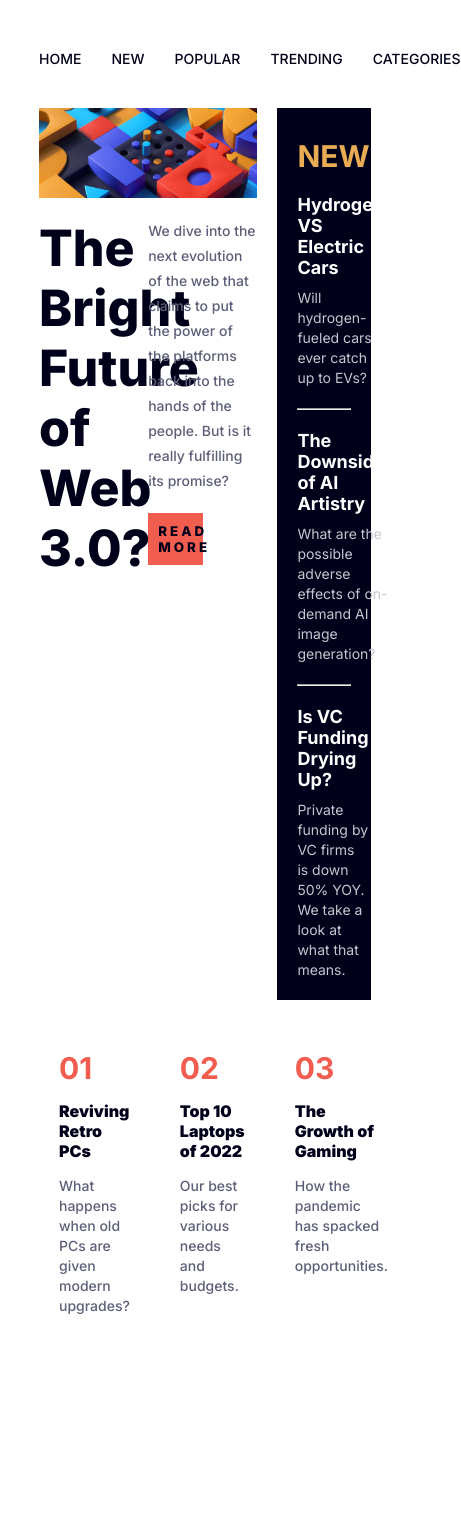
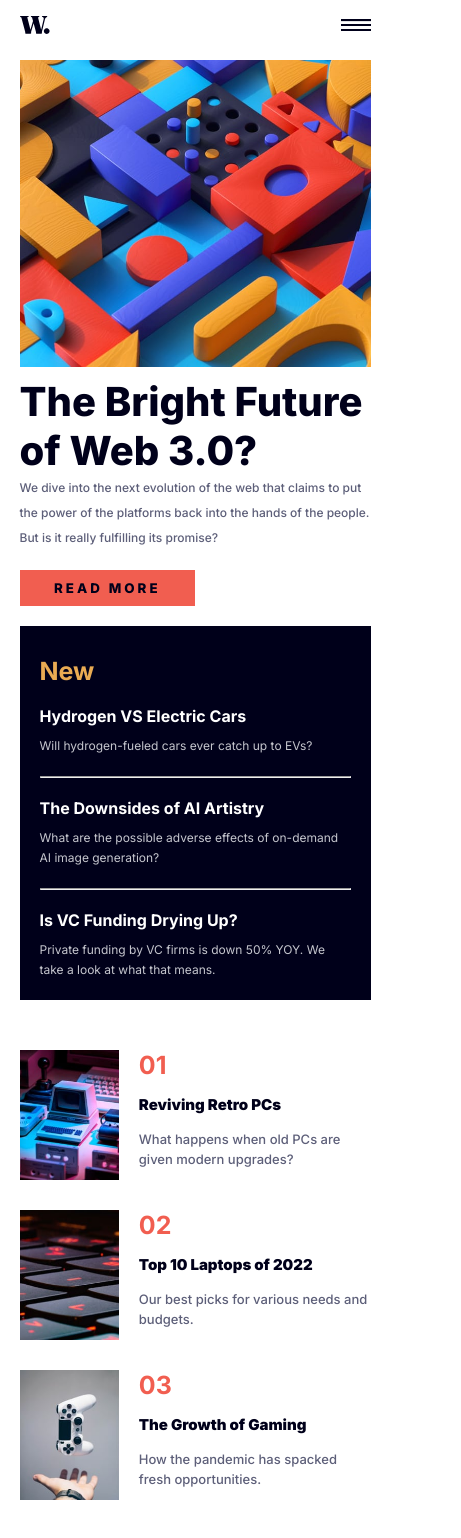
Before and after one commit to Eyu-Gen/News-Homepage, a plain HTML site: page index.html in a window 390 px wide. Shown: the whole page, 461 px wide, since content can reach past the window. Before the commit the page ends 1366 px from the top, so only its background shows below. Drawn offline with Linux system fonts and the light colour scheme.

Commit message:
Incomplete

```diff
--- a/index.html
+++ b/index.html
@@ -16,6 +16,7 @@
             <img src="images/logo.svg" alt="">
         </div>
 
+        <div class="navWrapper">
             <nav>
                 <div><a href="#" class="navItems">home</a></div>
                 <div><a href="#" class="navItems">new</a></div>
@@ -23,9 +24,28 @@
                 <div><a href="#" class="navItems">trending</a></div>
                 <div><a href="#" class="navItems">categories</a></div>
             </nav>
+
+            <div class="imageSection" id="menuBtn">
+                <img src="images/icon-menu.svg" alt="">
+            </div>
+        </div>
     </header>
 
     <main>
+        <div id="navSideBar">
+            <div class="imageSection" id="menuCloseBtn">
+                <img src="images/icon-menu-close.svg" alt="">
+            </div>
+
+            <nav>
+                <div><a href="#" class="navItems">home</a></div>
+                <div><a href="#" class="navItems">new</a></div>
+                <div><a href="#" class="navItems">popular</a></div>
+                <div><a href="#" class="navItems">trending</a></div>
+                <div><a href="#" class="navItems">categories</a></div>
+            </nav>
+        </div>
+
         <div class="container" id="upperContainer">
             <div class="subcontainer" id="leftSubcontainer">
                 <div class="content" id="imageBox">
--- a/style.css
+++ b/style.css
@@ -21,6 +21,7 @@ body{
     max-width: 1440px;
     min-height: 100vh;
     margin: 0 auto ;
+    position: relative;
 }
 
 .center{
@@ -33,7 +34,7 @@ body{
     img{
         width: 100%;
         height: 100%;
-        object-fit: contain;
+        object-fit: cover;
     }
 }
 
@@ -44,6 +45,23 @@ a{
     font-family: var(--primaryFont);
 }
 
+nav{
+    display: flex;
+    gap: 30px;
+
+    .navItems{
+        color: var(--naturalVeryDarkColor);
+        font-size: 14px;
+        font-weight: 500;
+        transition: color 0.2s linear;
+
+        &:hover{
+            color: var(--primarySoftRed);
+        }
+    }
+
+}
+
 header{
     margin-top: 50px;
     width: 80%;
@@ -52,19 +70,17 @@ header{
     justify-content: space-between;
     align-items: center;
 
-    nav{
+    .imageSection{
+        img{
+            object-fit: contain;
+        }
+    }
+
+    .navWrapper{
         display: flex;
-        gap: 30px;
 
-        .navItems{
-            color: var(--naturalVeryDarkColor);
-            font-size: 14px;
-            font-weight: 500;
-            transition: color 0.2s linear;
-
-            &:hover{
-                color: var(--primarySoftRed);
-            }
+        #menuBtn{
+            display: none;
         }
     }
 }
@@ -76,6 +92,32 @@ main{
 
     .container{
         display: flex;
+    }
+}
+
+#navSideBar {
+    position: absolute;
+    background-color: white;
+    width: 70%;
+    height: 100vh;
+    top: 0;
+    right: 0;
+    padding: 30px;
+    box-sizing: border-box;
+    display: none;
+
+    #menuCloseBtn {
+        position: absolute;
+        top: 30px;
+        right: 30px;
+        width: 30px;
+        height: 30px;
+    }
+
+    nav {
+        flex-direction: column;
+        width: fit-content;
+        margin-top: 100px;
     }
 }
 
@@ -158,8 +200,8 @@ main{
             font-size: 30px;
             margin-top: 10px;
             margin-bottom: 20px;
-            text-transform: uppercase;
             font-weight: 700;
+            text-transform: capitalize;
             color: var(--primarySoftOrange);
         }
 
@@ -228,3 +270,136 @@ main{
         }
     }
 }
+
+@media (max-width: 700px) {
+    header{
+        width: 90%;
+        margin-top: 10px;
+        margin-bottom: 20px;
+
+        .imageSection{
+            width: 30px;
+            height: 30px;
+        }
+
+        .navWrapper{
+            nav{
+                display: none;
+            }
+
+            #menuBtn{
+                display: block;
+                width: 30px;
+                height: 30px;
+            }
+        }
+    }
+
+    main{
+        width: 90%;
+        margin-bottom: 50px;
+
+        .container{
+            width: 100%;
+            flex-direction: column;
+        }
+    }
+
+    #upperContainer{
+        gap: 20px;
+        margin-bottom: 50px;
+
+        #leftSubcontainer{
+            width: 100%;
+
+            #imageBox{
+                margin-bottom: 10px;
+
+                .imageSection{
+                    #desktopImage{
+                        display: none;
+                    }
+
+                    #mobileImage{
+                        display: block;
+                    }
+                }
+            }
+
+            #introductionBox{
+                flex-direction: column;
+
+                #leftSubcontentBox{
+                    width: 100%;
+
+                    #introductionHeading{
+                        font-size: 40px;
+                    }
+                }
+
+                #rightSubcontentBox{
+                    width: 100%;
+
+                    #introductionPara{
+                        font-size: 12px;
+                    }
+                }
+            }
+        }
+
+        #rightSubcontainer{
+            width: 100%;
+
+            #articleHeading{
+                font-size: 25px;
+            }
+
+            .content{
+                .questionHeading{
+                    font-size: 16px;
+                }
+
+                .question{
+                    font-size: 12px;
+                }
+            }
+
+            hr{
+                margin-top: 20px;
+                margin-bottom: 20px;
+                width: 100%;
+            }
+        }
+    }
+
+    #lowerContainer{
+        .subcontainer{
+            #imageContent{
+                width: 30%;
+
+                .imageSection{
+                    height: 100%;
+                }
+            }
+
+            #detailsContent{
+                width: 70%;
+
+                .number{
+                    font-size: 25px;
+                }
+
+                .name{
+                    font-size: 15px;
+                }
+
+                .detailsPara{
+                    font-size: 13px;
+                    font-weight: 500;
+                    color: var(--naturalDarkColor);
+                    line-height: 20px;
+                }
+            }
+        }
+    }
+}
```
Lines whose indentation alone changed are shown as unchanged.
